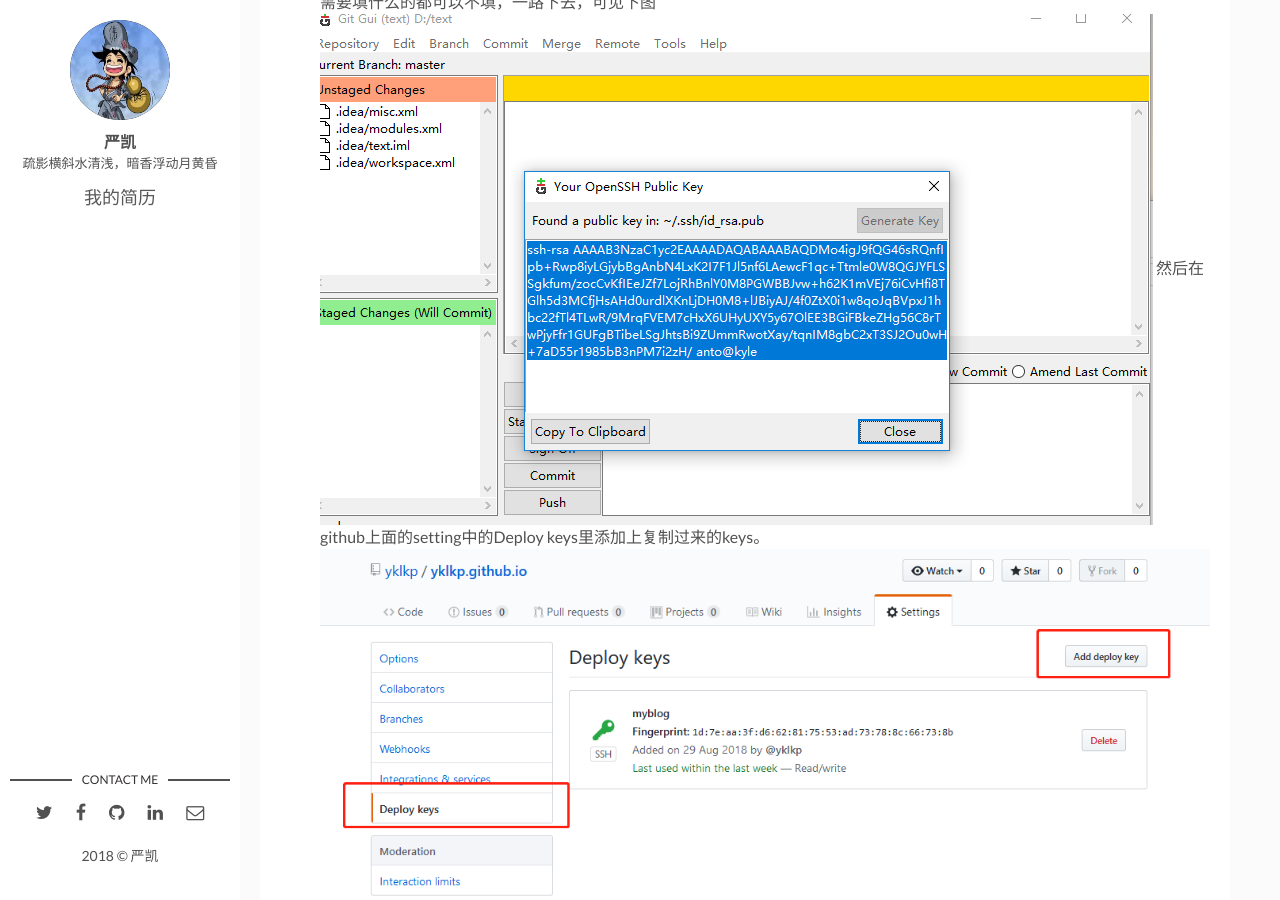
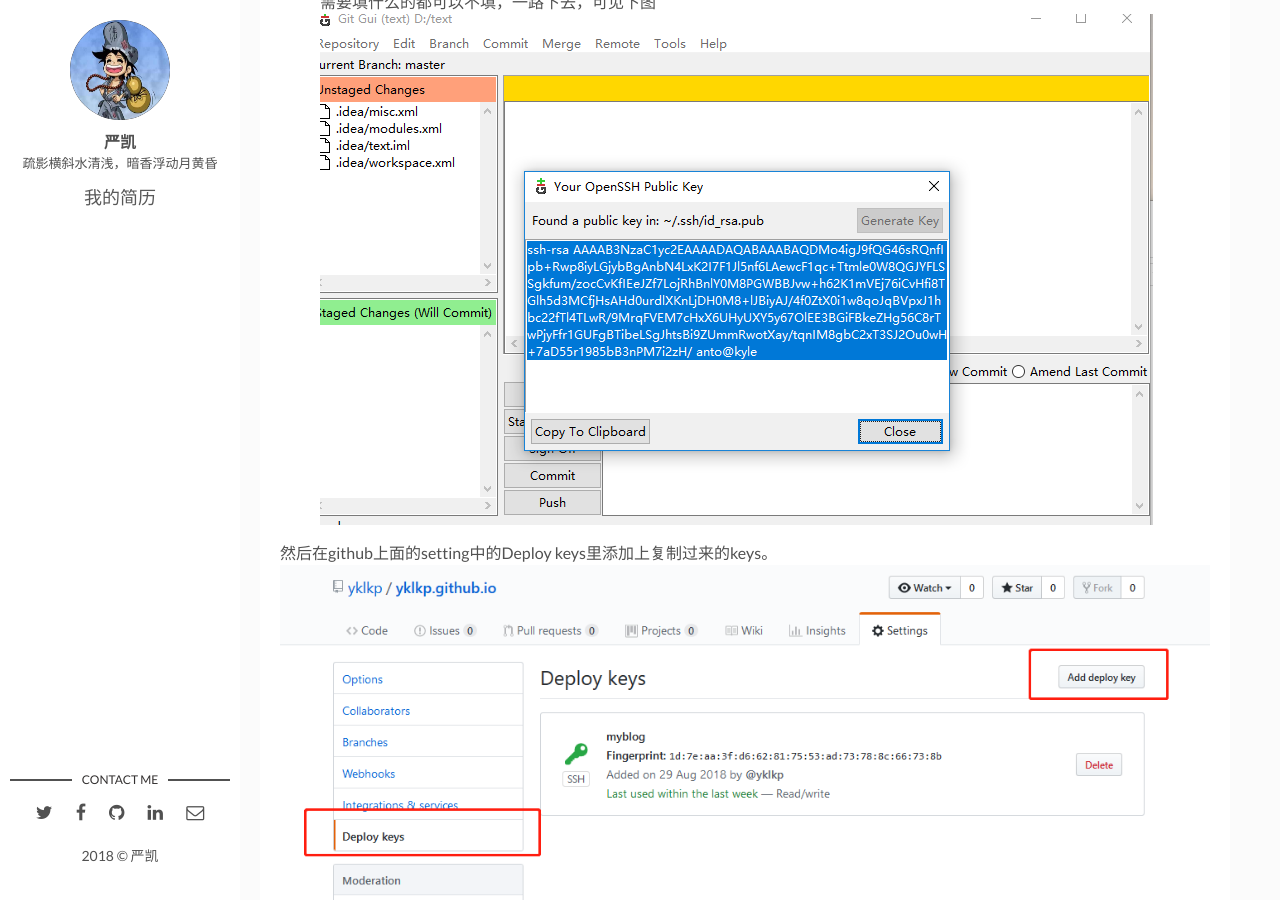
Before and after one commit to yklkp/yklkp.github.io, a Jekyll site: the page built from _posts/2018-08-30-my-first-blog.markdown, in a window 1280 px wide and 900 px high, scrolled down 1858 px. Built offline with Jekyll 4.4.1, drawn with Linux system fonts in a browser that asks for light colours; comment, search, counter and statistics services are not loaded.

Commit message:
更新第一篇文章

```diff
--- a/_posts/2018-08-30-my-first-blog.markdown
+++ b/_posts/2018-08-30-my-first-blog.markdown
@@ -21,6 +21,7 @@
     - 方法二：在phpstrom中的 VCS-----Import into version control----Share Project on GitHub，然后输入自己的github账号与密码，登陆成功后，再输入仓库名，名字和方法一中一样，需要自己的名字加上.github.io，这样才可以通过这个域名访问到自己的博客。
 4. 创建SSH KEY，这个可以通过本地安装的git工具快速获取，鼠标右击，选择Git Gui Here，然后点help，Show SSH Key，中间需要填什么的都可以不填，一路下去，可见下图
 ![gui]({{site.baseurl}}/assets/img/2018/new4.png)
+
 然后在github上面的setting中的Deploy keys里添加上复制过来的keys。
 ![图四]({{site.baseurl}}/assets/img/2018/new3.png)
 5. 使用Jekyll下载模板。[Jekyll网址](http://jekyllthemes.org/)
@@ -30,6 +31,7 @@
 7. 做完以上步骤即可通过域名访问到自己的博客了。下面我们可以在此博客中加入一些其他的网页链接，比如加上自己的简历，简历的模板样式等需要单独放入一个文件夹中，避免混乱。所要注意的是点击外连接的html要放在根目录下，即和index.html同级下，因为我们访问的时候是域名+文件夹名字。（当然也可以在a标签中设置其他路径，为了样式引入方便，则选择放入根目录下）
 
 ![end]({{site.baseurl}}/assets/img/we-in-rest.jpg)
+
 ##如何使用phpstrom管理自己的github上的博客
 - 首先，本地是需要装git工具，然后在settings中的version control里的git设置git.exe的位置。在自己安装git的位置里面的cmd里。
 - 然后点击VCS，再点Checkout From Version Control，再点git。将自己的博客github地址填上，即可pull下来。
--- a/index.html
+++ b/index.html
@@ -9,7 +9,7 @@
   {% endif %}
   <div class="post-content">
     <h2 class="post-title"><a href="{{post.url}}">{{post.title}}</a></h2>
-    <p>{{ post.content|slice: 0,80,"..." }}</p>
+    <p>{{ post.content | strip_html | slice: 0,80 }}</p>
     <span class="post-date">{{post.date | date: '%Y, %b %d'}}&nbsp;&nbsp;&nbsp;—&nbsp;</span>
     <span class="post-words">{% capture words %}{{ post.content | number_of_words }}{% endcapture %}{% unless words contains "-" %}{{ words | plus: 250 | divided_by: 250 | append: " minute read" }}{% endunless %}</span>
   </div>
```
